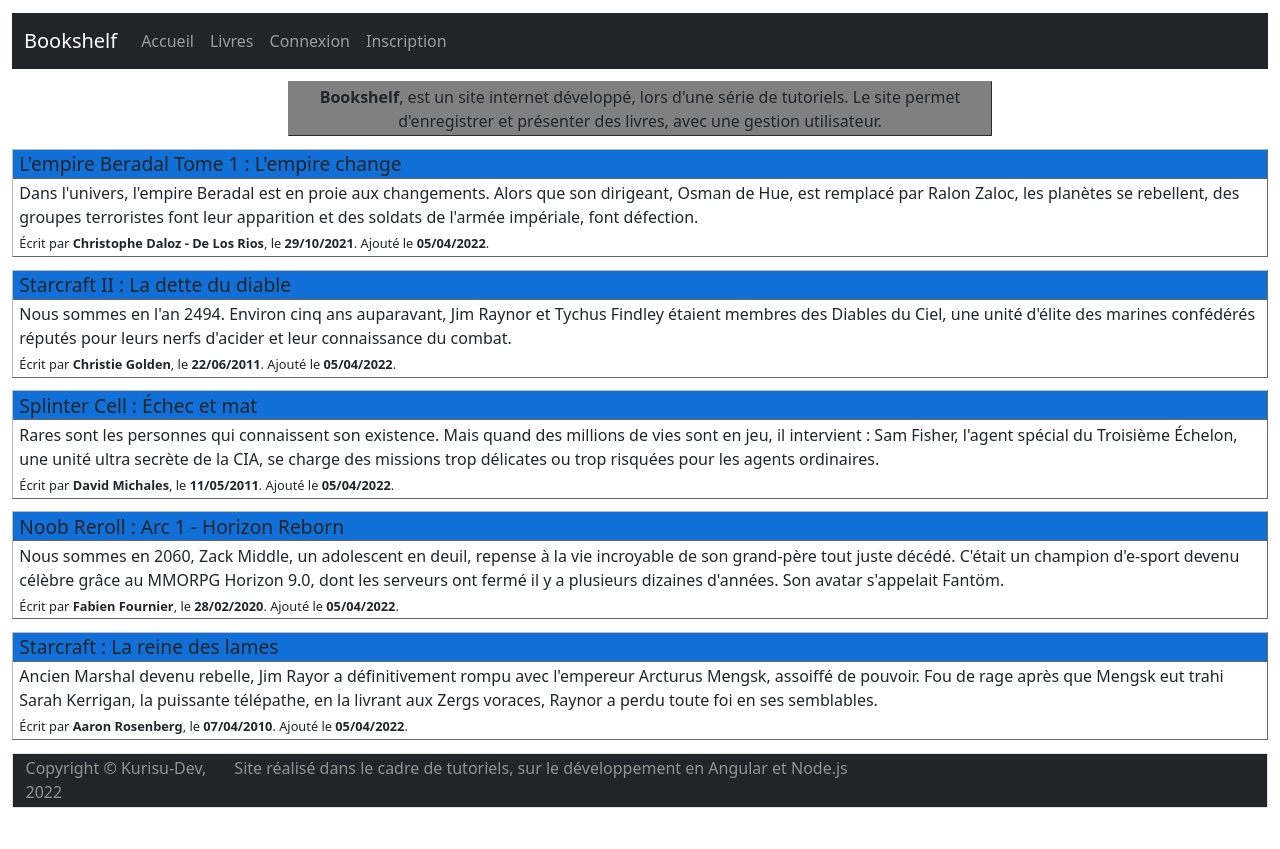
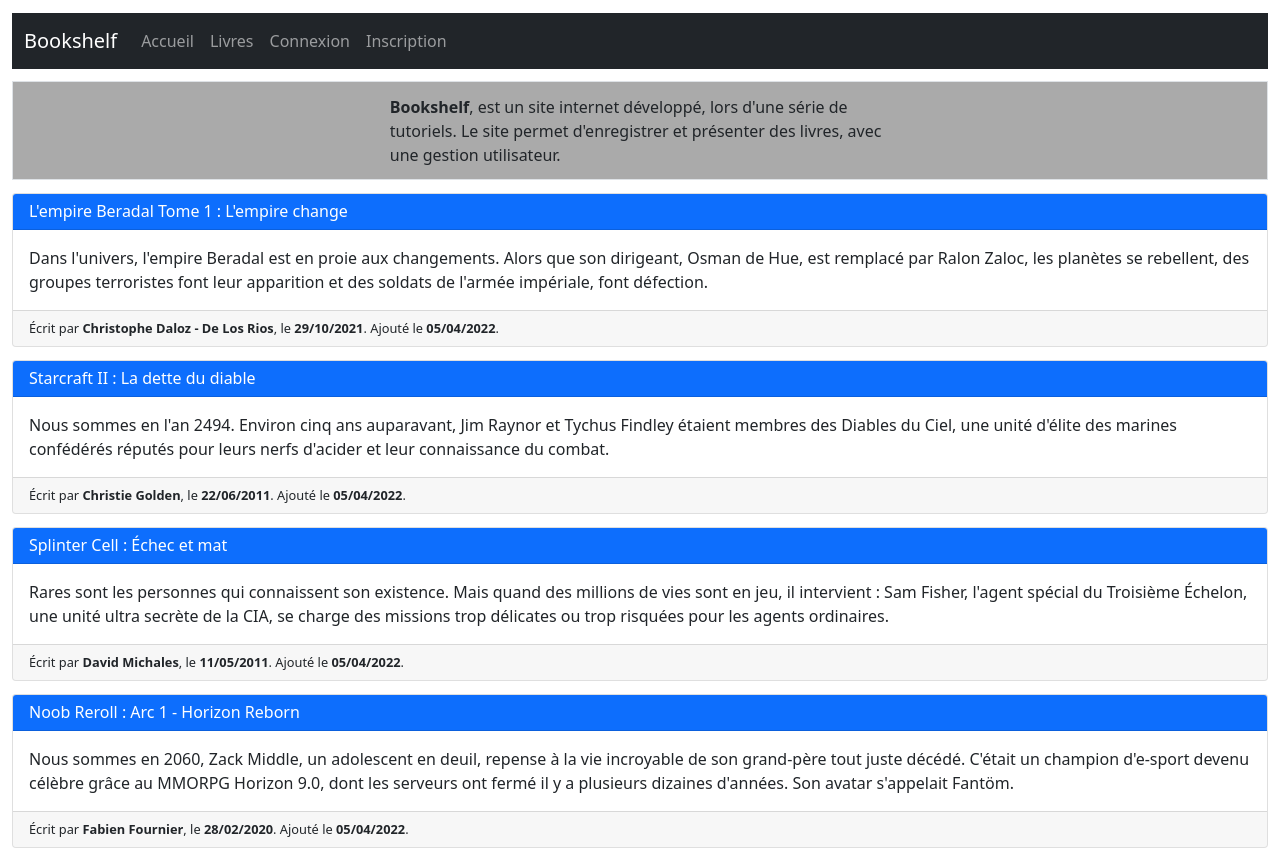
Before and after one commit to christophedlr-tutos/angular-bookshelf, an Angular app: page / in a window 1280 px wide. Shown: the top 849 px of the page. Before the commit the page ends 821 px from the top, so only its background shows below. Built offline with nearby package versions, Linux system fonts and the light colour scheme.

Commit message:
Chapter 3 - Jumbotron & Articles
- Adding fake Jumbotron Bootstrap
- Adding modification of cards

Signed-off-by: Christophe DALOZ - DE LOS RIOS <christophedlr@gmail.com>

```diff
--- a/src/app/index/index.component.html
+++ b/src/app/index/index.component.html
@@ -1,65 +1,75 @@
-<section>
+<section class="jumbotron">
   <b>Bookshelf</b>, est un site internet développé, lors d'une série de tutoriels.
   Le site permet d'enregistrer et présenter des livres, avec une gestion utilisateur.
 </section>
 
 <section>
-  <article>
-    <h2>L'empire Beradal Tome 1 : L'empire change</h2>
-    <div>
+  <article class="card">
+    <h2 class="card-header bg-primary">L'empire Beradal Tome 1 : L'empire change</h2>
+    <div class="card-body">
+      <div class="card-text">
         Dans l'univers, l'empire Beradal est en proie aux changements. Alors que son dirigeant, Osman de Hue,
         est remplacé par Ralon Zaloc, les planètes se rebellent, des groupes terroristes font leur apparition
         et des soldats de l'armée impériale, font défection.
       </div>
-    <div>
+    </div>
+    <div class="card-footer">
       Écrit par <b>Christophe Daloz - De Los Rios</b>, le <b>29/10/2021</b>. Ajouté le <b>05/04/2022</b>.
     </div>
   </article>
 
-  <article>
-    <h2>Starcraft II : La dette du diable</h2>
-    <div>
+  <article class="card">
+    <h2 class="card-header bg-primary">Starcraft II : La dette du diable</h2>
+    <div class="card-body">
+      <div class="card-text">
         Nous sommes en l'an 2494. Environ cinq ans auparavant, Jim Raynor et Tychus Findley étaient membres
         des Diables du Ciel, une unité d'élite des marines confédérés réputés pour leurs nerfs d'acider et leur
         connaissance du combat.
       </div>
-    <div>
+    </div>
+    <div class="card-footer">
       Écrit par <b>Christie Golden</b>, le <b>22/06/2011</b>. Ajouté le <b>05/04/2022</b>.
     </div>
   </article>
 
-  <article>
-    <h2>Splinter Cell : Échec et mat</h2>
-    <div>
+  <article class="card">
+    <h2 class="card-header bg-primary">Splinter Cell : Échec et mat</h2>
+    <div class="card-body">
+      <div class="card-text">
         Rares sont les personnes qui connaissent son existence. Mais quand des millions de vies sont en jeu,
         il intervient : Sam Fisher, l'agent spécial du Troisième Échelon, une unité ultra secrète de la CIA,
         se charge des missions trop délicates ou trop risquées pour les agents ordinaires.
       </div>
-    <div>
+    </div>
+    <div class="card-footer">
       Écrit par <b>David Michales</b>, le <b>11/05/2011</b>. Ajouté le <b>05/04/2022</b>.
     </div>
   </article>
 
-  <article>
-    <h2>Noob Reroll : Arc 1 - Horizon Reborn</h2>
-    <div>
+  <article class="card">
+    <h2 class="card-header bg-primary">Noob Reroll : Arc 1 - Horizon Reborn</h2>
+    <div class="card-body">
+      <div class="card-text">
         Nous sommes en 2060, Zack Middle, un adolescent en deuil, repense à la vie incroyable de son grand-père
         tout juste décédé. C'était un champion d'e-sport devenu célèbre grâce au MMORPG Horizon 9.0,
         dont les serveurs ont fermé il y a plusieurs dizaines d'années. Son avatar s'appelait Fantöm.
       </div>
-    <div>
+    </div>
+    <div class="card-footer">
       Écrit par <b>Fabien Fournier</b>, le <b>28/02/2020</b>. Ajouté le <b>05/04/2022</b>.
     </div>
   </article>
 
-  <article>
-    <h2>Starcraft : La reine des lames</h2>
-    <div>
+  <article class="card">
+    <h2 class="card-header bg-primary">Starcraft : La reine des lames</h2>
+    <div class="card-body">
+      <div class="card-text">
         Ancien Marshal devenu rebelle, Jim Rayor a définitivement rompu avec l'empereur Arcturus Mengsk, assoiffé de pouvoir.
         Fou de rage après que Mengsk eut trahi Sarah Kerrigan, la puissante télépathe, en la livrant aux Zergs voraces,
         Raynor a perdu toute foi en ses semblables.
       </div>
-    <div>
+    </div>
+    <div class="card-footer">
       Écrit par <b>Aaron Rosenberg</b>, le <b>07/04/2010</b>. Ajouté le <b>05/04/2022</b>.
     </div>
   </article>
--- a/src/app/index/index.component.scss
+++ b/src/app/index/index.component.scss
@@ -1,29 +1,6 @@
-section:first-child {
-  margin-left: 22%;
-  margin-right: 22%;
-  border: 1px outset grey;
-  background-color: grey;
-  text-align: center;
-  padding: 0.2%;
+.jumbotron {
+  border: 1px solid #dee2e6;
+  background-color: #AAA;
+  padding: 1% 30%;
+  margin-bottom: 1%;
 }
-
-article {
-  margin-top: 1%;
-  border: 1px outset #BBBBBB;
-
-  h2 {
-    margin: 0;
-    padding: 0.2% 0.5%;
-    border-bottom: 1px outset #BBBBBB;
-    background-color: #1170d7;
-    font-size: 1.2rem;
-  }
-
-  div {
-    padding: 0.2% 0.5%;
-
-    &:last-child {
-      font-size: 0.8rem;
-    }
-  }
-}
--- a/src/styles.scss
+++ b/src/styles.scss
@@ -12,3 +12,15 @@ footer {
   margin-top: 1%;
   padding: 0.2% 1%;
 }
+
+article.card {
+  margin-bottom: 1%;
+  .card-header {
+    font-size: 1rem !important;
+    color: white;
+  }
+
+  .card-footer {
+    font-size: 0.8rem;
+  }
+}
```
Lines whose indentation alone changed are shown as unchanged.
